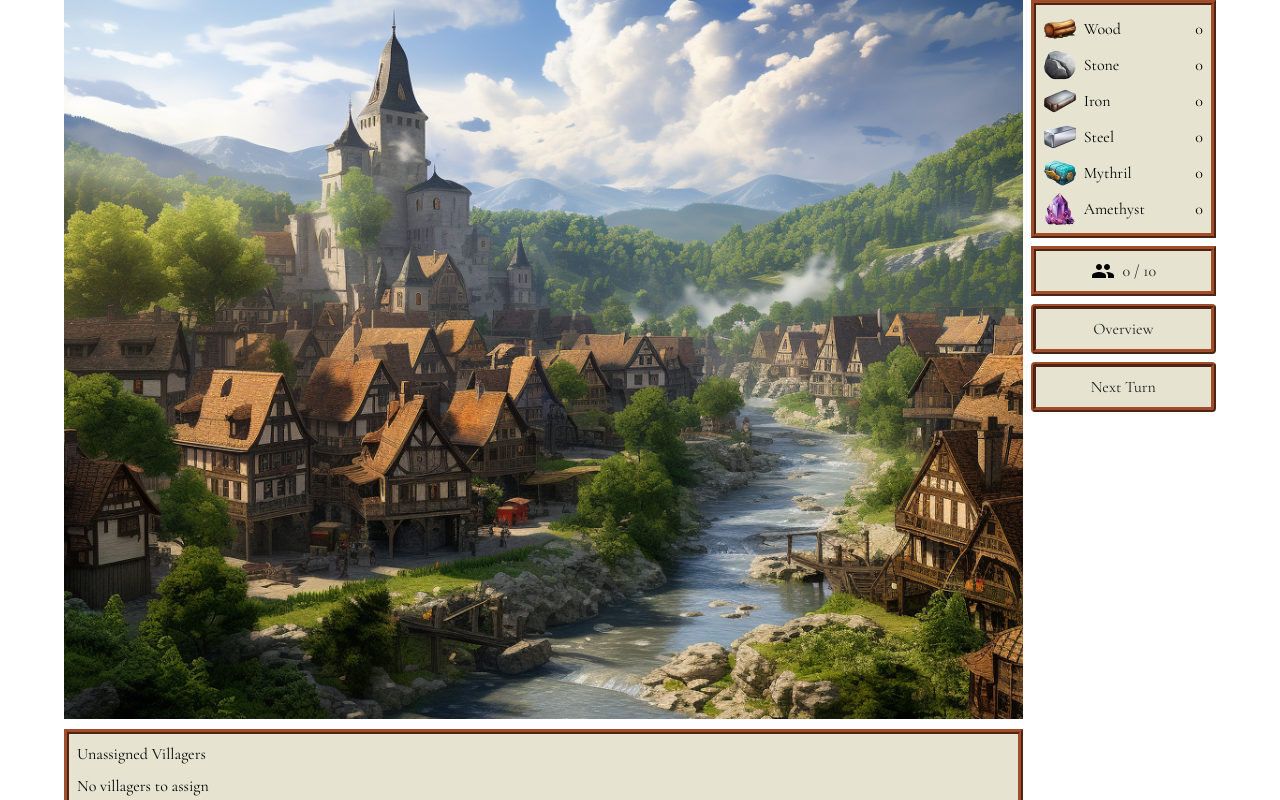
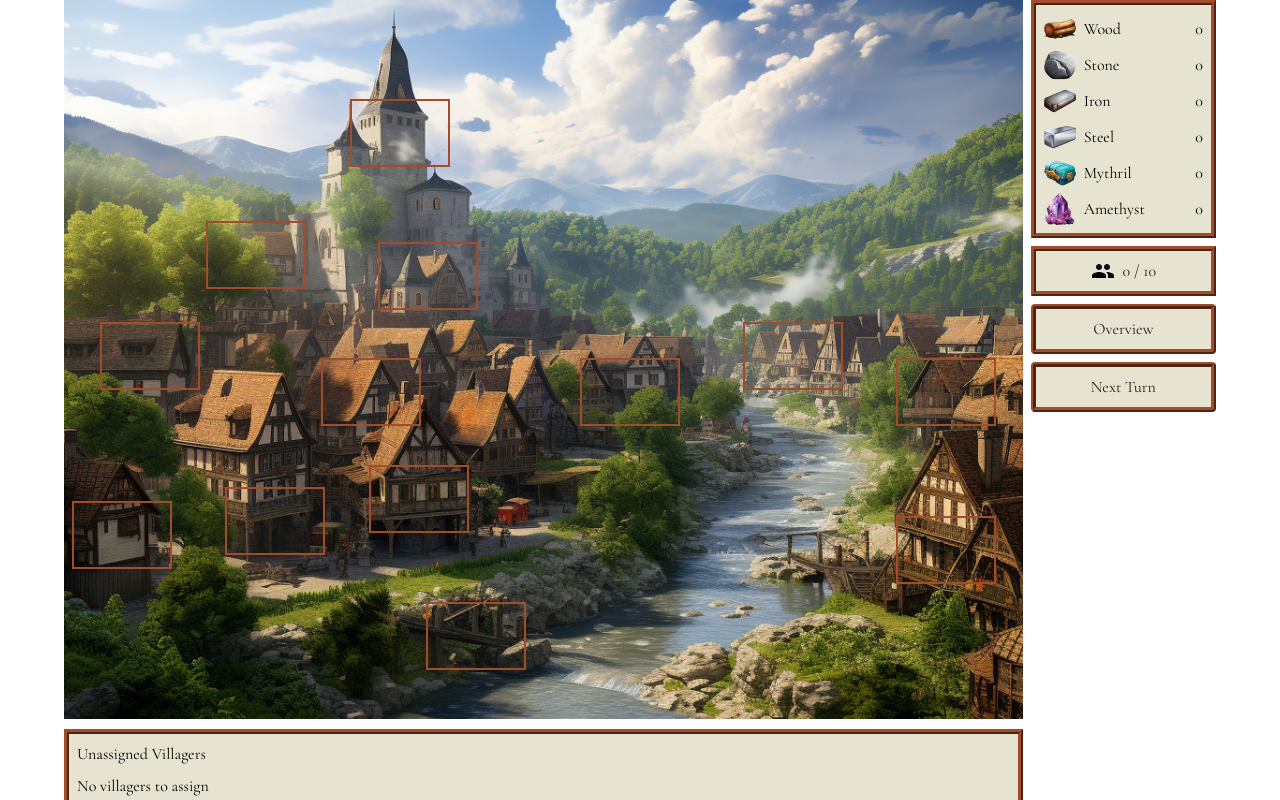
Before and after one commit to nlanky/pale-pass-2, a React (Vite) app: page /pale-pass-2/town in a window 1280 px wide. Built offline with nearby package versions, Linux system fonts and the light colour scheme.

Commit message:
Always show building overlay

```diff
--- a/src/features/building/components/BuildingOverlay.tsx
+++ b/src/features/building/components/BuildingOverlay.tsx
@@ -11,11 +11,12 @@ import { useNavigate } from "react-router-dom";
 import { BuildingTooltip } from "features/building/components";
 import { VillagerAvatar } from "features/villager/components";
 // Constants
-import { BUILDING_ID_TO_BUILDING } from "features/building/constants";
 import {
+  BUILDING_ID_TO_BUILDING,
+  BUILDING_OVERLAY_AVATAR_SIZE,
   BUILDING_OVERLAY_HEIGHT,
   BUILDING_OVERLAY_WIDTH,
-} from "features/town/constants";
+} from "features/building/constants";
 // Context
 import { DraggingVillagerContext } from "features/town/context";
 // Hooks
@@ -56,11 +57,8 @@ export const BuildingOverlay: FC<BuildingOverlayProps> = ({
   const building = BUILDING_ID_TO_BUILDING[buildingId];
   const { width: townImageWidth, height: townImageHeight } =
     townImageSize;
-  const showHighlight = isDragging && canAssignVillager;
   const top = building.position.y * townImageHeight;
   const left = building.position.x * townImageWidth;
-  const width = BUILDING_OVERLAY_WIDTH * townImageWidth;
-  const height = BUILDING_OVERLAY_HEIGHT * townImageHeight;
 
   // Hooks
   const [_, drop] = useDrop(
@@ -102,25 +100,17 @@ export const BuildingOverlay: FC<BuildingOverlayProps> = ({
           navigate(`/building/${building.id}`);
         }}
         ref={drop}
-        sx={[
-          {
-            position: "absolute",
-            top,
-            left,
-            width,
-            height,
-            cursor: "pointer",
-          },
-          showHighlight && {
-            top: top - 1,
-            left: left - 1,
-            width: width + 2,
-            height: height + 2,
-            borderWidth: 1,
-            borderStyle: "solid",
-            borderColor: "white",
-          },
-        ]}
+        sx={{
+          position: "absolute",
+          top: top - 2,
+          left: left - 2,
+          width: BUILDING_OVERLAY_WIDTH,
+          height: BUILDING_OVERLAY_HEIGHT,
+          borderWidth: 2,
+          borderStyle: "solid",
+          borderColor: "containerBorder.main",
+          cursor: "pointer",
+        }}
       >
         {/* ASSIGNED VILLAGERS */}
         <Grid
@@ -133,7 +123,7 @@ export const BuildingOverlay: FC<BuildingOverlayProps> = ({
             <Grid key={villagerId} item>
               <VillagerAvatar
                 villagerId={villagerId}
-                size={width / 3}
+                size={BUILDING_OVERLAY_AVATAR_SIZE}
                 hasDialog={false}
               />
             </Grid>
--- a/src/features/building/constants.ts
+++ b/src/features/building/constants.ts
@@ -28,6 +28,16 @@ import type { TownBuilding } from "features/building/types";
 export const POPULATION_PER_BUILDING_TIER = 10;
 
 export const RESOURCE_STORAGE_PER_BUILDING_TIER = 100;
+
+export const BUILDING_OVERLAY_AVATAR_SIZE = 32;
+
+// Fits three villager avatars + border
+export const BUILDING_OVERLAY_WIDTH =
+  BUILDING_OVERLAY_AVATAR_SIZE * 3 + 2 * 2;
+
+// Fits two villager avatars + border
+export const BUILDING_OVERLAY_HEIGHT =
+  BUILDING_OVERLAY_AVATAR_SIZE * 2 + 2 * 2;
 
 export const BUILDING_ID_TO_BUILDING: Record<number, Building> = {
   1: new Building({
--- a/src/features/town/constants.ts
+++ /dev/null
@@ -1,2 +0,0 @@
-export const BUILDING_OVERLAY_WIDTH = 0.1; // proportion of town image width
-export const BUILDING_OVERLAY_HEIGHT = 0.1; // proportion of town image height
```
